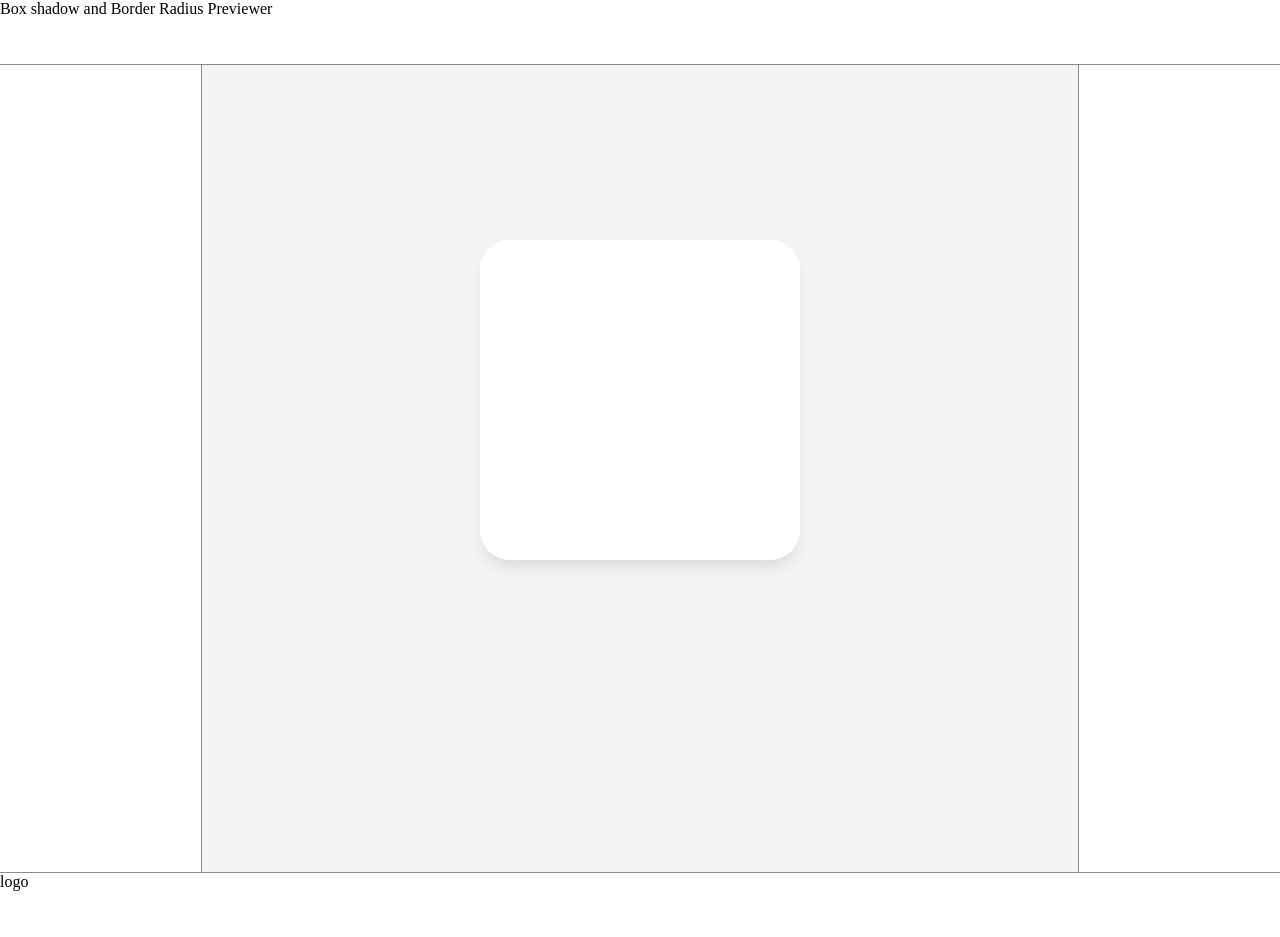
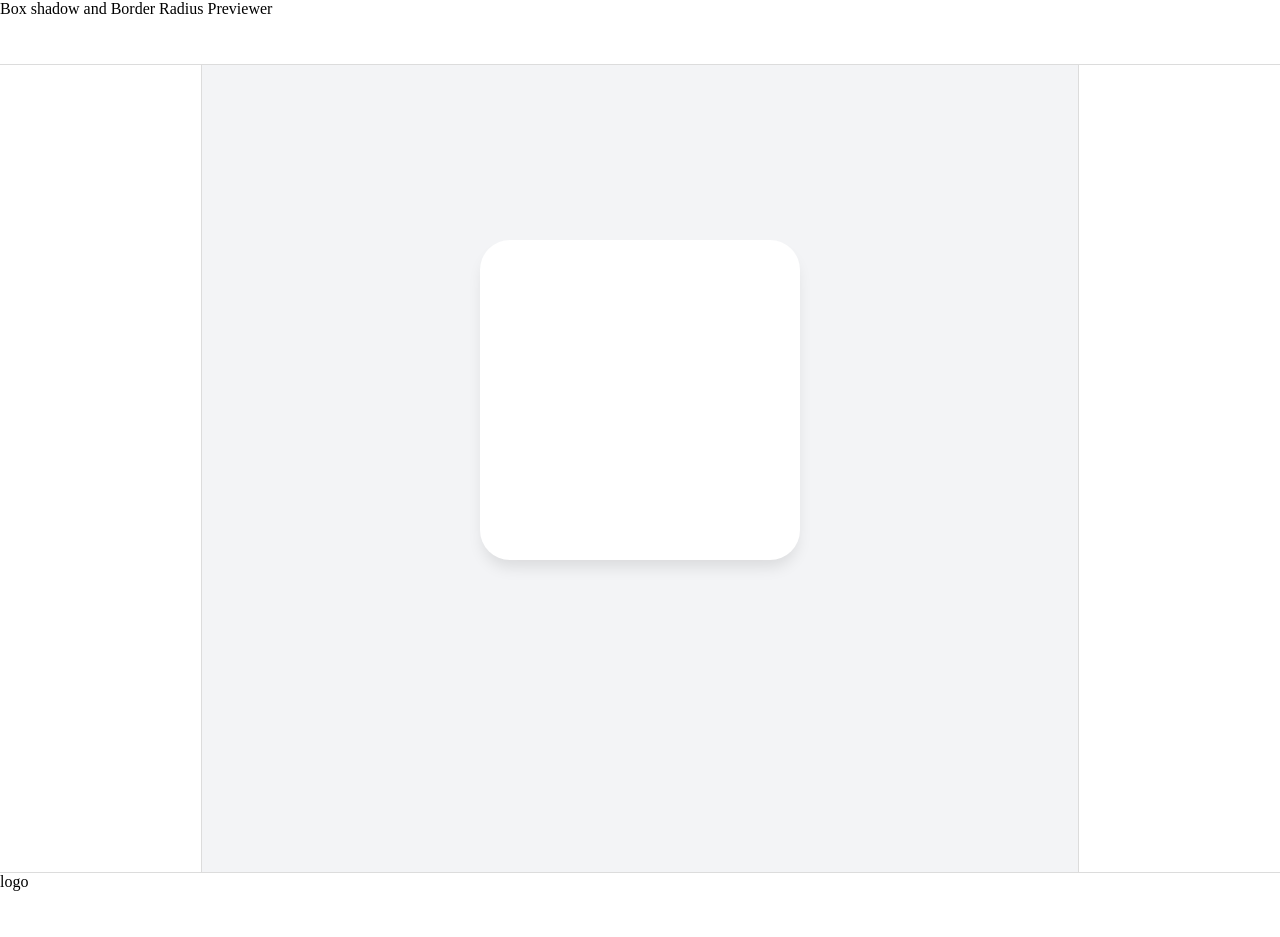
Before and after one commit to JoaoRenato2/Border-radius-Previewer, a plain HTML site: page index.html in a window 1280 px wide. Drawn offline with Linux system fonts and the light colour scheme.

Commit message:
changing the color for white

```diff
--- a/style.css
+++ b/style.css
@@ -58,14 +58,14 @@ body{
 header{
   height: 6.5rem;
   background-color: #fff;
-  border-bottom: 1px solid #8b8b8b;
+  border-bottom: 1px solid gainsboro;
 
 
 }
 footer{
   height: 6.5rem;
   background-color: #fff;
-  border-top: 1px solid #8b8b8b;
+  border-top: 1px solid gainsboro;
 
 }
 .container{
@@ -82,7 +82,7 @@ footer{
   grid-area: 1 / 1 / 2 / 2;
   background-color: #fff;
   height: 80.7rem;
-  border-right: 1px solid #8b8b8b;
+  border-right: 1px solid gainsboro;
 }
 
 .container-mid{
@@ -104,6 +104,6 @@ footer{
 .container-rigth{
   background-color: #fff;
   grid-area: 1 / 3 / 2 / 4;
-  border-left: 1px solid #8b8b8b;
+  border-left: 1px solid gainsboro;
 
 }
```
